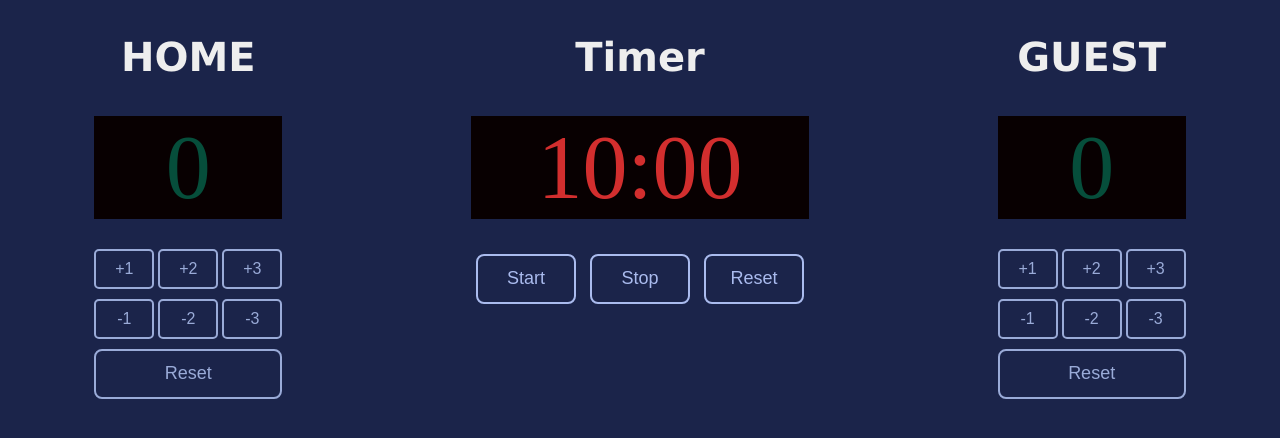
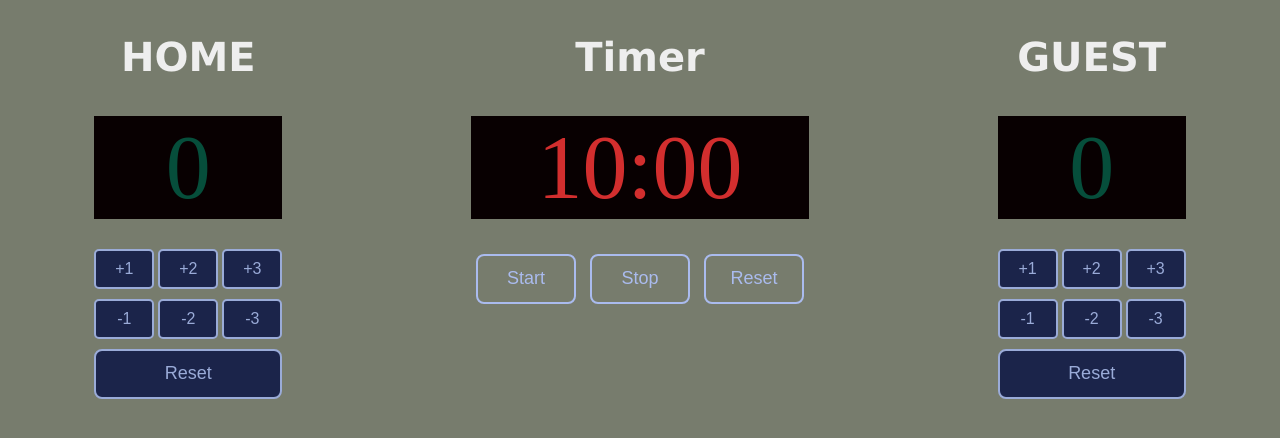
Before and after one commit to 6172501003-hue/BASKETBALL-SCOREBOARD-FIX-, a plain HTML site: page index.html in a window 1280 px wide. Drawn offline with Linux system fonts and the light colour scheme.

Commit message:
Update index.css

```diff
--- a/index.css
+++ b/index.css
@@ -7,7 +7,7 @@
 
 body {
     margin: 0;
-    background-color: #1B244A;
+    background-color: #777C6D;
 }
 
 .container {
```
